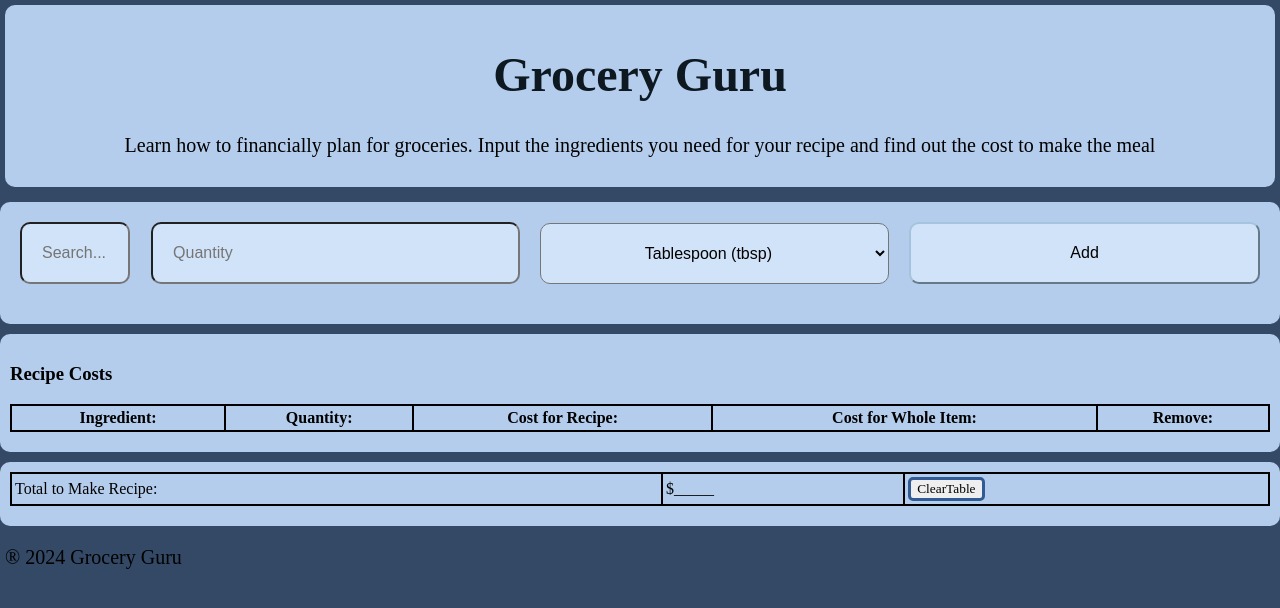
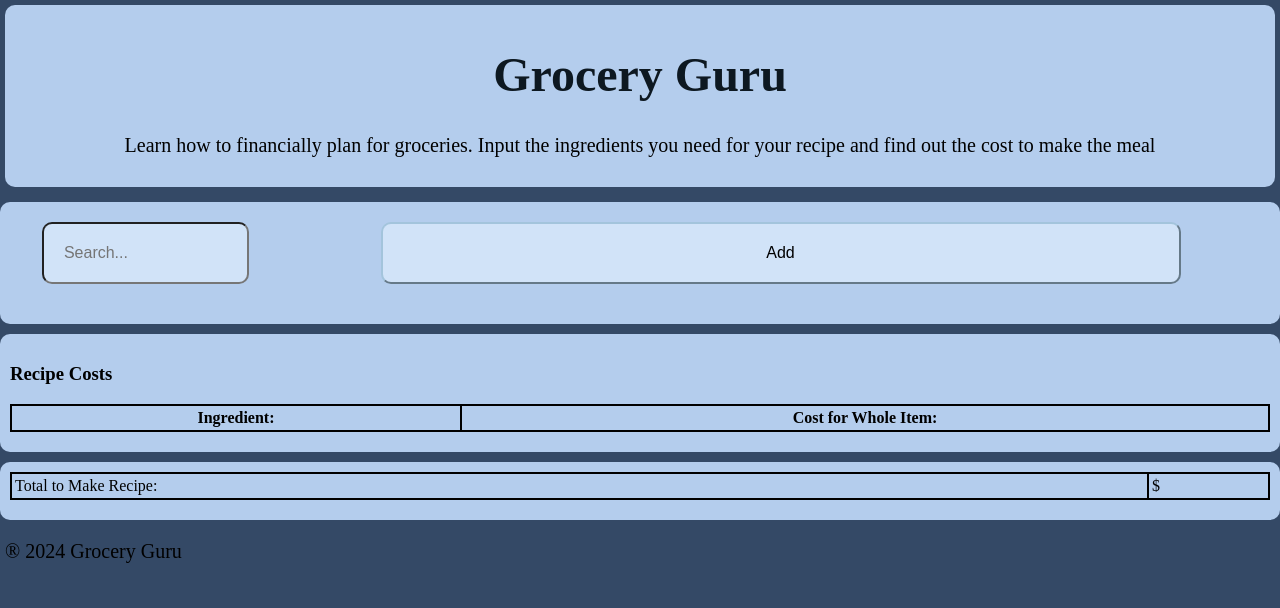
Before and after one commit to SofiaBLynch/CodeForChange2024, a React (Create React App) app: page / in a window 1280 px wide. Shown: the top 608 px of the page. Built offline with nearby package versions, Linux system fonts and the light colour scheme.

Commit message:
it actually works

```diff
--- a/src/userInput.js
+++ b/src/userInput.js
@@ -2,35 +2,39 @@ import React, { useState } from 'react';
 import './userInput.css';
 import data from './data/data.json'
 
+var total = 0.00;
+
+
 function UserInput() {
   const [searchTerm, setSearchTerm] = useState('');
-  const [quantity, setQuantity] = useState('');
-  const [unit, setUnit] = useState('tbsp'); // Default unit, can be changed as needed
-  const [itemList, setItemList] = useState([]);
-
   let newData = Object.keys(data);
-  let choice;
 
   function handleSearch(e) {
-    setSearchTerm(e.target.value)
+    setSearchTerm(e.target.value);
   }
 
+  function addRow() {
+    var searchVal = document.getElementById('userSearchValue').value;
 
-  function addRow() {
-    console.log('being called');
-    var searchVal = document.getElementById('userSearchValue').value;
-    var quantityVal = document.getElementById('userQuantity').value;
-    var unitVal = document.getElementById('userUnit').value;
+
+    // Fetch the retail price for the selected ingredient
+    const ingredientData = data[searchVal];
+    let retailPrice = ingredientData ? ingredientData.PRICE_RETAIL : 'N/A';
+    total += parseFloat(retailPrice);
     var table;
-    if(searchVal != null && quantityVal != null && unitVal != null)
-    {
-      table = "<tr><td>" + searchVal + "</td><td>"+quantityVal + unitVal + "</td></tr>";
+    if(searchVal ) {
+      table = `<tr>
+                 <td>${searchVal}</td>
+
+                 <td>$${retailPrice}</td>  <!-- Displaying the retail price here -->
+               </tr>`;
       document.getElementById('ingredientTable').innerHTML += table;
-      newData.find(searchVal)
+      document.getElementById('totalCost').innerText = total.toFixed(2);
     } else {
       return;
     }
   }
+
 
   return (
     <div className="User-app">
@@ -46,60 +50,35 @@ function UserInput() {
           <div className="dropdown">
             {newData.filter(item => {
               const termLower = searchTerm.toLowerCase();
-              const itemLower = item.substring(0, item.indexOf(',')).toLowerCase();
-
-              return termLower && itemLower.startsWith(termLower)
-                && termLower !== itemLower
+              const itemLower = item.toLowerCase();
+              return termLower && itemLower.startsWith(termLower) && termLower !== itemLower;
             }).slice(0, 5)
               .map((item) => (
-                <div className="dropdown-content"
-                  onClick={() => {
-                    setSearchTerm(item.substring(0, item.indexOf(',')))
-                    choice = item;
-                  }}>
-                  {item.substring(0, item.indexOf(','))}
+                <div
+                  key={item}
+                  className="dropdown-content"
+                  onClick={() => setSearchTerm(item)}
+                >
+                  {item}
                 </div>
               ))}
           </div>
         </div>
 
 
-        <input
-          type="number"
-          placeholder="Quantity"
-          id='userQuantity'
-          value={quantity}
-          onChange={(e) => setQuantity(e.target.value)}
-
-        />
-
-        <select id = 'userUnit' value={unit} onChange={(e) => setUnit(e.target.value)}>
-          <option value="tbsp">Tablespoon (tbsp)</option>
-          <option value="cup">Cup (cup)</option>
-          <option value="oz">Ounce (oz)</option>
-          <option value="ml">Milliliter (ml)</option>
-          <option value="l">Liter (l)</option>
-          <option value="g">Gram (g)</option>
-          <option value="kg">Kilogram (kg)</option>
-          {/* Add more units as needed */}
-        </select>
 
         <button type='button' onClick={addRow}>Add</button>
       </div>
       <div className='outputTable'>
-        <h3> Recipe Costs</h3>
-        <table >
+        <h3>Recipe Costs</h3>
+        <table>
           <thead>
             <tr>
-                <th>Ingredient:</th>
-                <th>Quantity:</th>
-                <th>Cost for Recipe:</th>
-                <th>Cost for Whole Item:</th>
-                <th>Remove:</th>
+              <th>Ingredient:</th>
+              <th>Cost for Whole Item:</th>
             </tr>
           </thead>
           <tbody id='ingredientTable'>
-
           </tbody>
         </table>
       </div>
@@ -107,9 +86,8 @@ function UserInput() {
         <table id='totalTable'>
           <tbody>
             <tr>
-                <td>Total to Make Recipe:</td>
-                <td id='totalCost'>$_____</td>
-                <td><button className='trashcan'>ClearTable</button></td>
+              <td>Total to Make Recipe:</td>
+              <td id='totalCost'>$</td>
             </tr>
           </tbody>
         </table>
```
